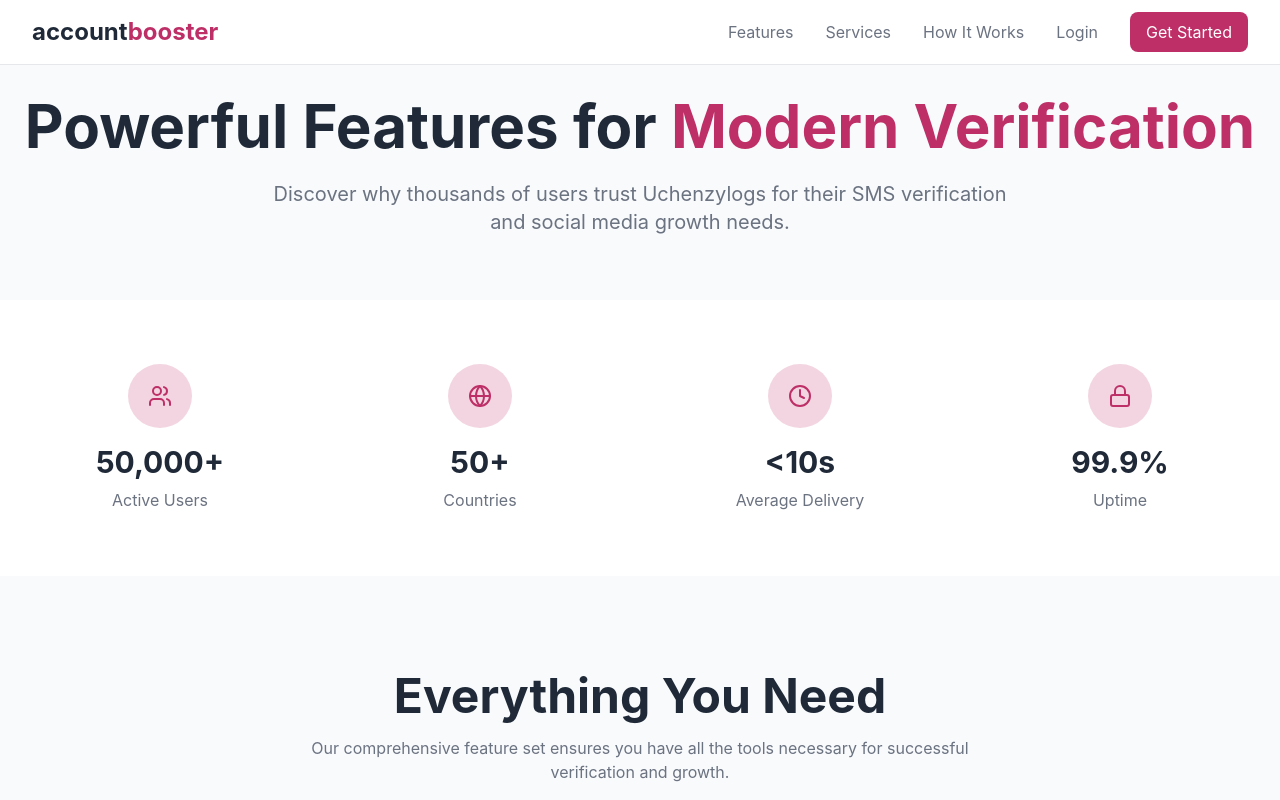
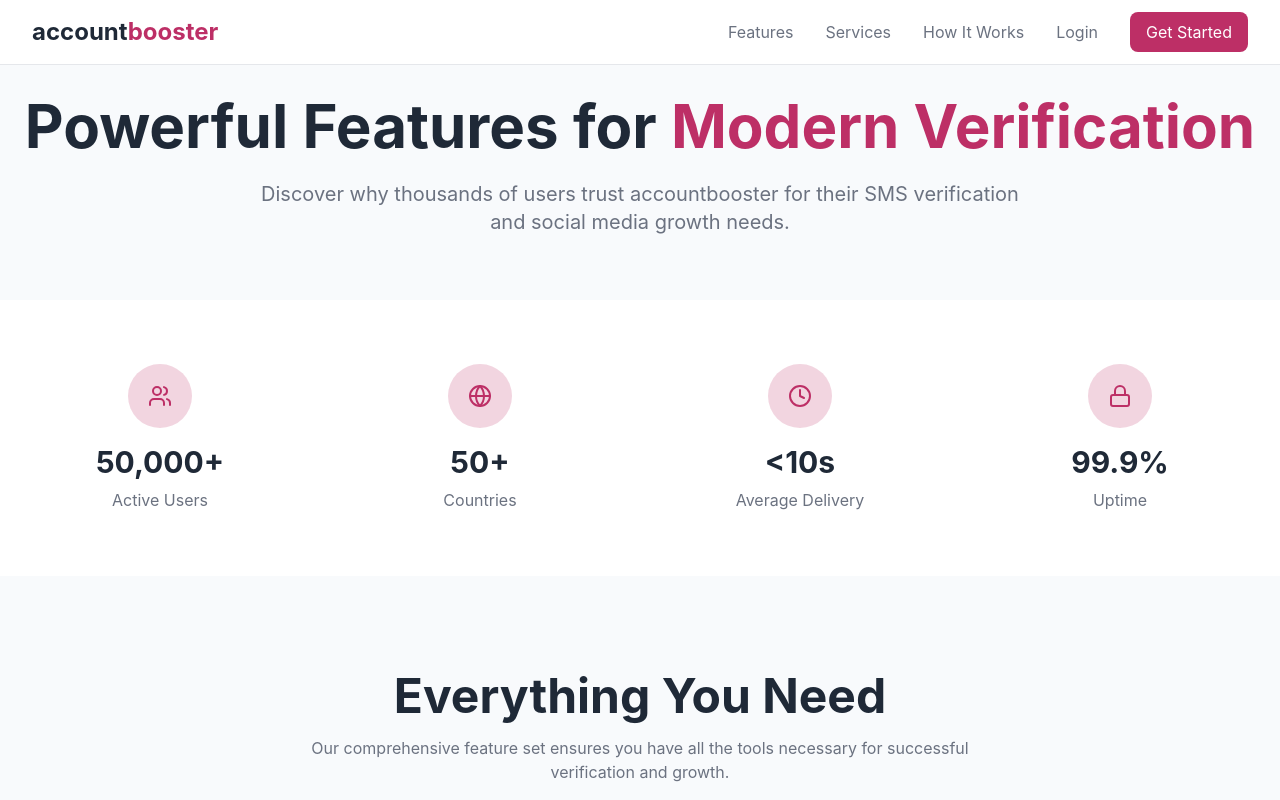
Before and after one commit to Emynex4real/lanre-phone-project, a React (Vite) app: page /features in a window 1280 px wide. Shown: the top 800 px of the page. Built offline with nearby package versions, Linux system fonts and the light colour scheme.

Commit message:
Update branding references from Uchenzylogs to accountbooster in Home, Features, and GetStarted pages

```diff
--- a/src/pages/Features.jsx
+++ b/src/pages/Features.jsx
@@ -125,7 +125,7 @@
             transition={{ delay: 0.1 }}
             className="text-xl text-text-light max-w-3xl mx-auto"
           >
-            Discover why thousands of users trust Uchenzylogs for their SMS verification and social media growth needs.
+            Discover why thousands of users trust accountbooster for their SMS verification and social media growth needs.
           </motion.p>
         </div>
       </div>
--- a/src/pages/GetStarted.jsx
+++ b/src/pages/GetStarted.jsx
@@ -324,7 +324,7 @@
 
               {/* Benefits */}
               <div className="mt-8 p-6 bg-primary-green/10 border border-primary-green/20 rounded-xl">
-                <h3 className="text-lg font-bold text-text-dark mb-4">Why Choose Uchenzylogs?</h3>
+                <h3 className="text-lg font-bold text-text-dark mb-4">Why Choose accounbooster?</h3>
                 <ul className="space-y-2 text-sm text-primary-green">
                   <li className="flex items-center gap-2">
                     <CheckCircle size={14} />
--- a/src/pages/Home.jsx
+++ b/src/pages/Home.jsx
@@ -39,7 +39,7 @@
                 Start Growing Now <ChevronRight size={20} />
               </Link>
               <Link to="/services" className="px-8 py-4 rounded-full font-bold text-lg text-primary-pink border-2 border-primary-pink hover:bg-primary-pink hover:text-white transition-all backdrop-blur-sm">
-                View Pricing
+                Explore Services
               </Link>
             </div>
           </motion.div>
@@ -75,7 +75,7 @@
         <div className="max-w-5xl mx-auto bg-gradient-to-r from-primary-pink to-primary-pink/90 rounded-3xl p-10 md:p-16 text-center shadow-2xl relative overflow-hidden">
            <div className="absolute top-0 left-0 w-full h-full bg-[url('https://grainy-gradients.vercel.app/noise.svg')] opacity-20"></div>
            <h2 className="text-3xl md:text-4xl font-bold text-white mb-6 relative z-10">Ready to Skyrocket Your Online Presence?</h2>
-           <p className="text-white/90 mb-8 max-w-2xl mx-auto relative z-10">Join thousands of influencers and marketers who trust Uchenzylogs for their social media growth.</p>
+           <p className="text-white/90 mb-8 max-w-2xl mx-auto relative z-10">Join thousands of influencers and marketers who trust accountbooster for their social media growth.</p>
            <Link
              to="/get-started"
              className="bg-white text-primary-pink px-8 py-3 rounded-full font-bold text-lg hover:bg-gray-100 transition shadow-lg relative z-10 inline-block"
```
